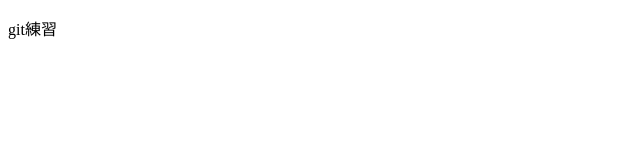
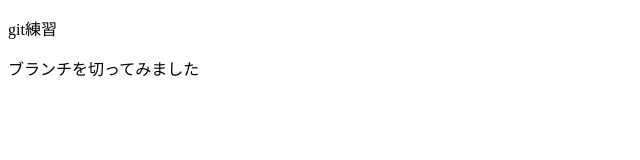
Before and after one commit to tokikuni/20250129test, a plain HTML site: page index.html in a window 1280 px wide. Shown: the whole page, without its empty margins (0-640 px from the left). Drawn offline with Linux system fonts and the light colour scheme.

Commit message:
ブランチを切ってHTMLファイルにpタグを追加しました

```diff
--- a/index.html
+++ b/index.html
@@ -7,5 +7,6 @@
 </head>
 <body>
   <p>git練習</p>
+  <p>ブランチを切ってみました</p>
 </body>
 </html>
```
